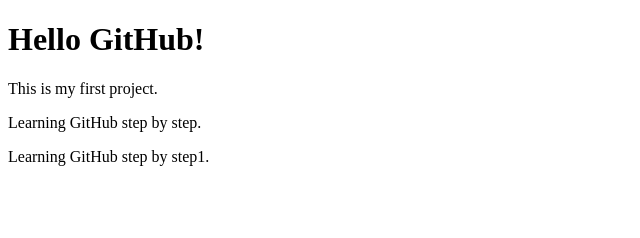
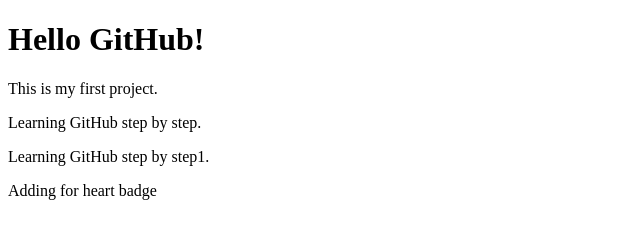
Before and after one commit to nasrinpathan/new1, a plain HTML site: page index.html in a window 1280 px wide. Shown: the whole page, without its empty margins (0-640 px from the left). Drawn offline with Linux system fonts and the light colour scheme.

Commit message:
Adding for heart badge

```diff
--- a/index.html
+++ b/index.html
@@ -8,5 +8,6 @@
     <p>This is my first project.</p>
     <p>Learning GitHub step by step.</p>
     <p>Learning GitHub step by step1.</p>
+    <p>Adding for heart badge</p>
   </body>
 </html>
```
